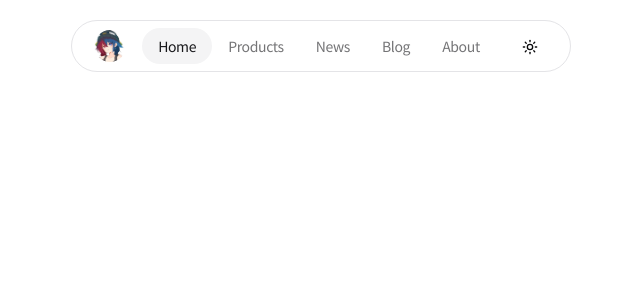
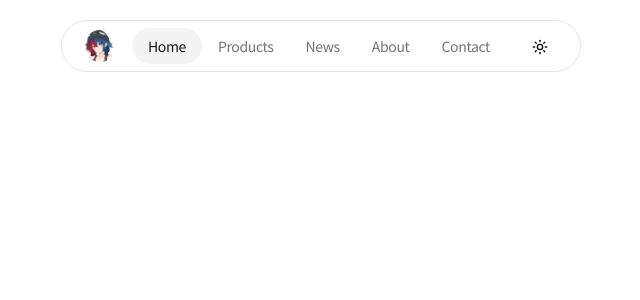
Before and after one commit to Crysta1221/crysta-v3, a Next.js app: page / in a window 1280 px wide. Shown: the top 300 px of the page, without its empty margins (319-959 px from the left). Built offline with nearby package versions, Linux system fonts and the light colour scheme.

Commit message:
:pencil2: Changed Navigation links list

```diff
--- a/src/components/navbar/index.tsx
+++ b/src/components/navbar/index.tsx
@@ -11,8 +11,8 @@ const links = [
   { name: "Home", href: "/" },
   { name: "Products", href: "/products" },
   { name: "News", href: "/news" },
-  { name: "Blog", href: "/blog" },
   { name: "About", href: "/about" },
+  { name: "Contact", href: "/blog"},
 ];
 
 export const Navbar = () => {
```
